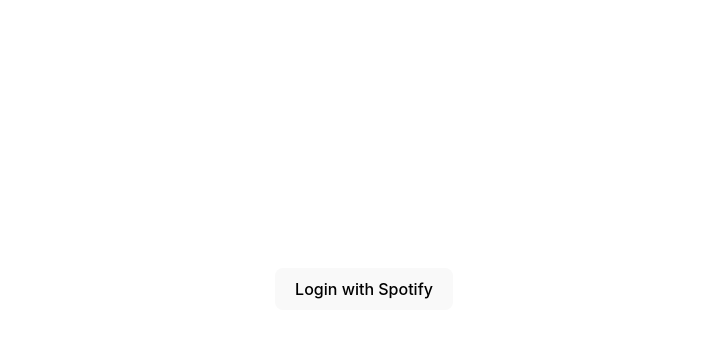
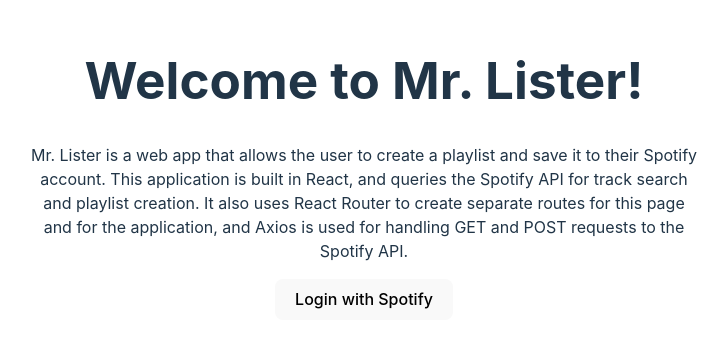
Before and after one commit to thetimothydennis/misterlister, a React (Vite) app in the folder jammmming/: page / in a window 1280 px wide. Shown: the part 111-458 px from the top of the page, without its empty margins (276-1003 px from the left). Built offline with nearby package versions, Linux system fonts and the light colour scheme; no server answers.

Commit message:
fix: tweaked login page and input fields on app page

```diff
--- /dev/null
+++ b/jammmming/src/components/LoginPage/LoginPage.css
@@ -0,0 +1,10 @@
+#login {
+    position: relative;
+    top: -7.5rem;
+}
+
+p {
+    text-align: center;
+    margin: 1rem auto;
+    width: 55%;
+}
--- a/jammmming/src/components/LoginPage/LoginPage.jsx
+++ b/jammmming/src/components/LoginPage/LoginPage.jsx
@@ -1,5 +1,6 @@
 import React from "react";
 import url from "../../functions/apiAuthorize";
+import "./LoginPage.css";
 
 function LoginPage() {
     const handleClick = () => {
@@ -7,7 +8,15 @@
     }
 
     return (
-        <div>
+        <div id="login">
+            <h1>Welcome to Mr. Lister!</h1>
+            <p>
+                Mr. Lister is a web app that allows the user to create a playlist and save it to
+                their Spotify account. This application is built in React, and queries the Spotify
+                API for track search and playlist creation. It also uses React Router to create separate
+                routes for this page and for the application, and Axios is used for handling GET and
+                POST requests to the Spotify API.
+            </p>
             <button onClick={handleClick}>Login with Spotify</button>
         </div>
     )
--- a/jammmming/src/components/Playlist/Playlist.css
+++ b/jammmming/src/components/Playlist/Playlist.css
@@ -1,7 +1,7 @@
 div#playlist {
     display: flex;
     flex-direction: column;
-    min-height: 9.5rem
+    min-height: 11.1rem
 }
 
 div.playlist-name-ip-flex {
@@ -10,7 +10,7 @@
     align-items: center;
     justify-items: center;
     padding: 1rem auto;
-    margin: 0.72rem auto;
+    margin: 1rem auto;
 }
 
 .playlist-name-ip-flex button {
@@ -21,5 +21,6 @@
     text-align: center;
     height: 2rem;
     font-size: 1.3rem;
-    width: 65%;
+    width: 77%;
+    margin: 0.25rem auto;
 }
--- a/jammmming/src/components/SearchBox/SearchBox.css
+++ b/jammmming/src/components/SearchBox/SearchBox.css
@@ -7,4 +7,23 @@
 
 input {
     margin: 0.5rem auto;
+    height: 2rem;
+    width: 80%;
+    text-align: center;
+    margin-bottom: 1rem;
+    margin-top: 0.0125rem;
 }
+
+input[type="text"] {
+    font-size: 1.2rem;
+    border: none;
+    background-color: hsl(130, 40%, 10%);
+    color: hsl(130, 80%, 90%);
+}
+
+input[type="submit"] {
+    background-color: hsl(130, 10%, 10%);
+    border: none;
+    border-radius: 0.5rem;
+    height: 2.25rem;
+}
```
